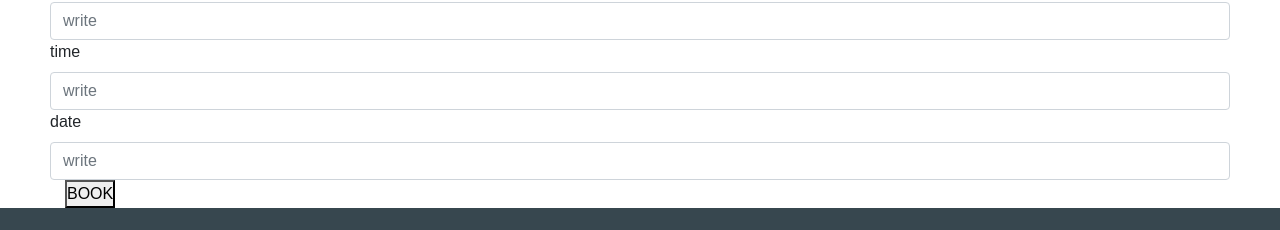
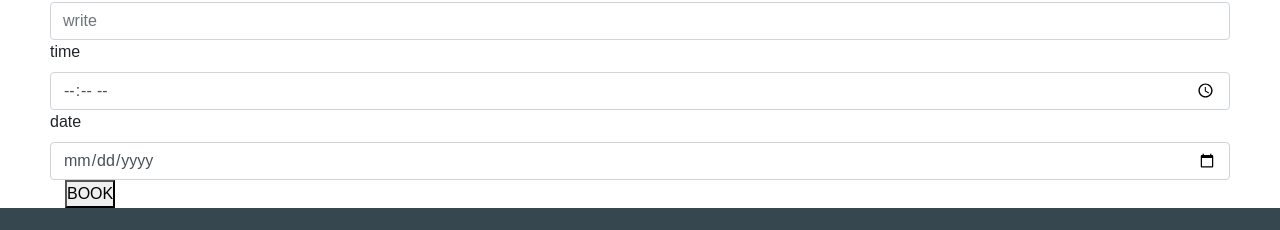
Before and after one commit to hippoocratic/ThesisProject, a React (Create React App) app in the folder hippocratic/: page /appointment in a window 1280 px wide. Shown: the part 362-592 px from the top of the page. Built offline with nearby package versions, Linux system fonts and the light colour scheme; no server answers.

Commit message:
StillWorkingOnFrontEnd

```diff
--- a/hippocratic/src/components/appointment.js
+++ b/hippocratic/src/components/appointment.js
@@ -115,7 +115,7 @@ export default class AddAppointment extends Component {
             <label>phone </label>
             <input
               placeholder="write"
-              type="text"
+              type="phone"
               required
               className="form-control"
               value={this.state.phone}
@@ -124,7 +124,7 @@ export default class AddAppointment extends Component {
             <label>day </label>
             <input
               placeholder="write"
-              type="text"
+              type="day"
               required
               className="form-control"
               value={this.state.day}
@@ -134,7 +134,7 @@ export default class AddAppointment extends Component {
             <label>time </label>
             <input
               placeholder="write"
-              type="text"
+              type="time"
               required
               className="form-control"
               value={this.state.time}
@@ -144,7 +144,7 @@ export default class AddAppointment extends Component {
             <label>date</label>
             <input
               placeholder="write"
-              type="text"
+              type="date"
               required
               className="form-control"
               value={this.state.date}
```
Also changed, not shown: 2 other files (tests, documents, lock files or other folders).
